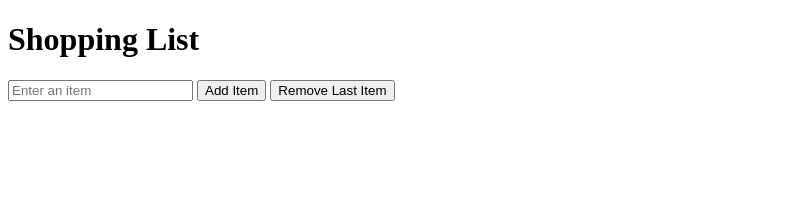
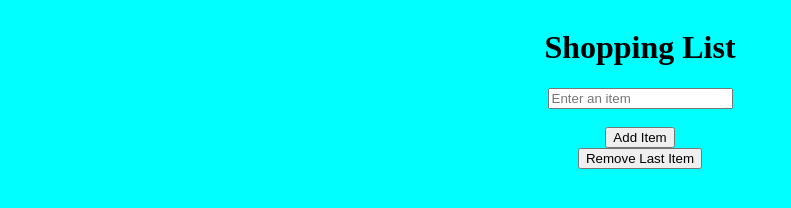
Before and after one commit to Kolaprasanthi/ArraysLAB2, a plain HTML site: page index.html in a window 1280 px wide. Shown: the whole page, without its empty margins (0-791 px from the left). Drawn offline with Linux system fonts and the light colour scheme.

Commit message:
CSS Styling to the web page

```diff
--- a/index.html
+++ b/index.html
@@ -5,11 +5,13 @@
   <meta name="viewport" content="width=device-width, initial-scale=1.0">
   <title>Shopping List</title>
   <script src="arrays.js" defer></script>
+  <link rel="stylesheet" href="style.css">
 </head>
 <body>
   <h1>Shopping List</h1>
 
   <input id="itemInput" type="text" placeholder="Enter an item">
+  <br/>
   <button id="addButton" type="button">Add Item</button>
   <button id="removeButton" type="button">Remove Last Item</button>
 
--- /dev/null
+++ b/style.css
@@ -0,0 +1,7 @@
+body{
+    background-color:aqua;
+    display:flex;
+    flex-direction: column;
+    justify-content: center;
+    align-items: center;
+}
```
